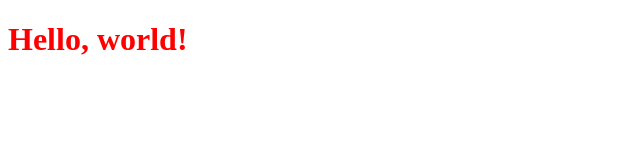
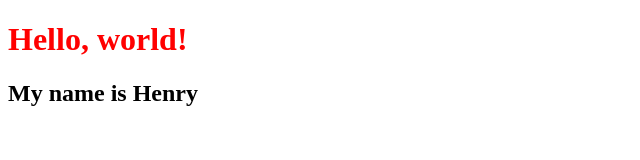
Before and after one commit to Enrio360/firstgit, a plain HTML site: page index.html in a window 1280 px wide. Shown: the whole page, without its empty margins (0-640 px from the left). Drawn offline with Linux system fonts and the light colour scheme.

Commit message:
Update index.html
Added name to index page

```diff
--- a/index.html
+++ b/index.html
@@ -14,6 +14,7 @@ and open the template in the editor.
     </head>
     <body>
         <h1>Hello, world!</h1>
+        <h2>My name is Henry<h2>
         <script src="apps.js"></script>
     </body>
 </html>
```
